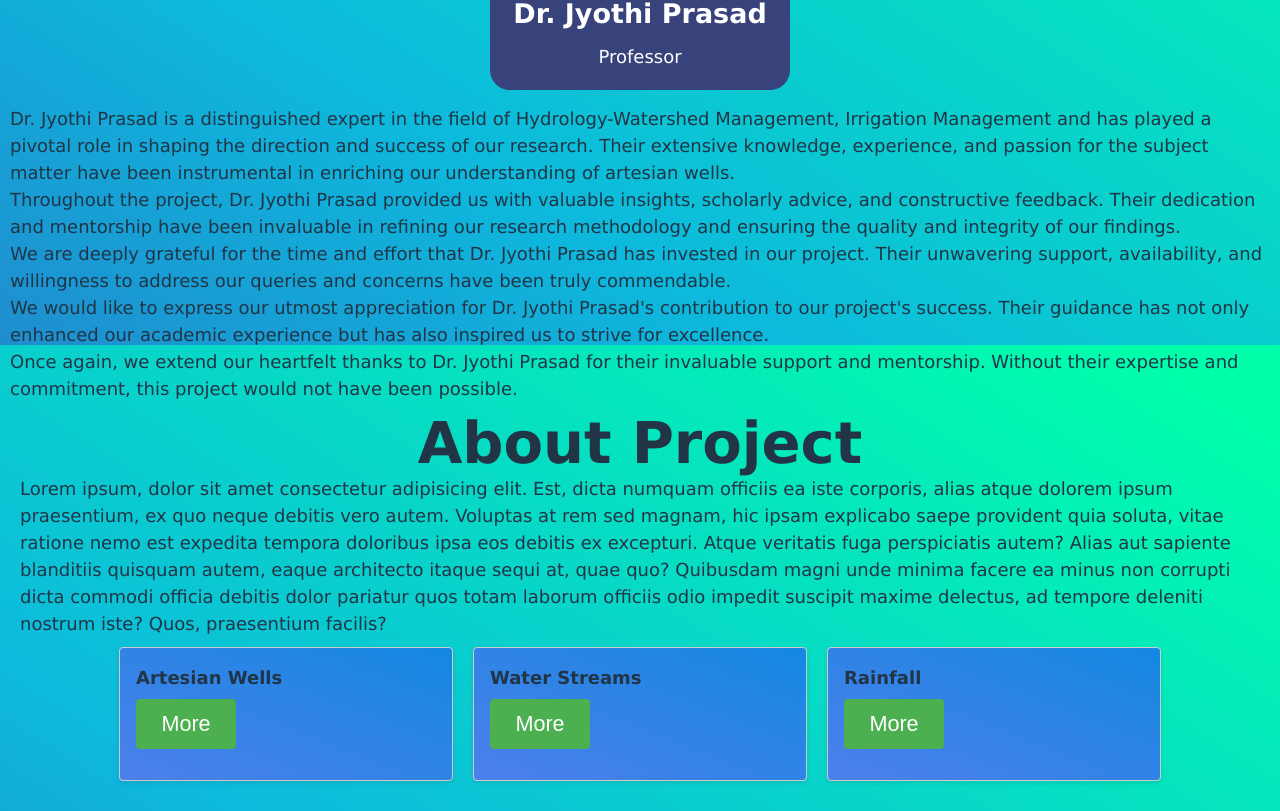
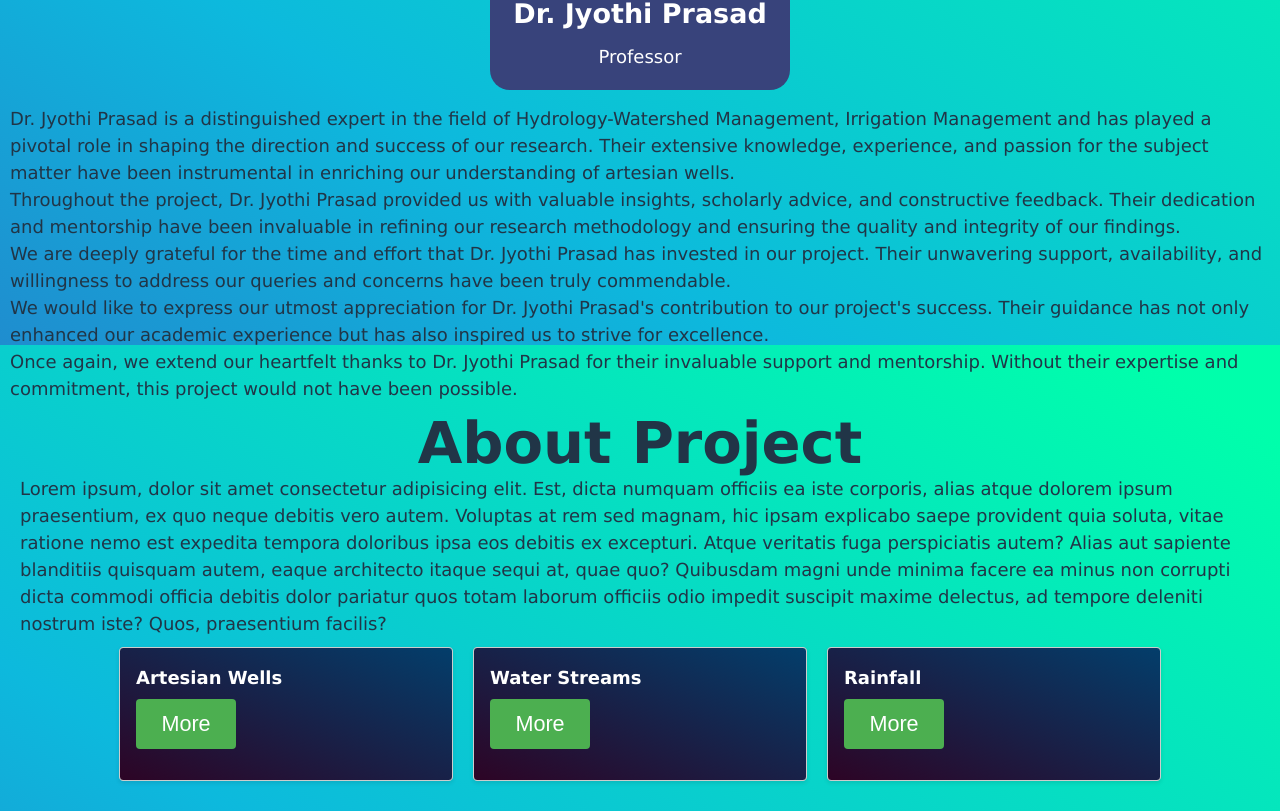
Before and after one commit to Sagar-Pant-2k2/waterStats, a React (Vite) app: page / in a window 1280 px wide. Shown: the part 1255-2066 px from the top of the page. Built offline with nearby package versions, Linux system fonts and the light colour scheme.

Commit message:
changed color

```diff
--- a/src/App.css
+++ b/src/App.css
@@ -173,7 +173,8 @@ button:hover{
   padding: 16px;
   /* background-color: #f9f9f9; */
   /* background: linear-gradient(to top right,rgb(235, 77, 180),rgb(81, 152, 228)); */
-  background: linear-gradient(to top right,rgb(77, 127, 235),rgb(20, 136, 225));
+  background: linear-gradient(to top right,rgb(45, 4, 37),rgb(3, 62, 107));
+  color: white;
   background-color: rgb(215, 211, 211);
   box-shadow: 0 2px 4px rgba(0, 0, 0, 0.1);
   width: 300px;
```
